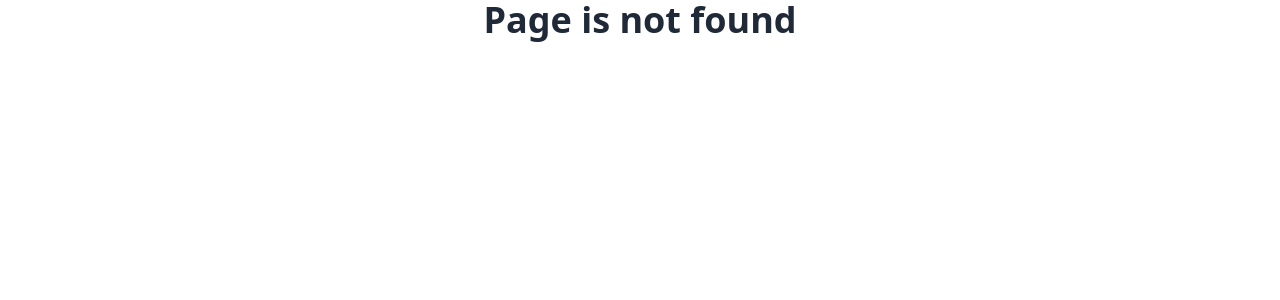
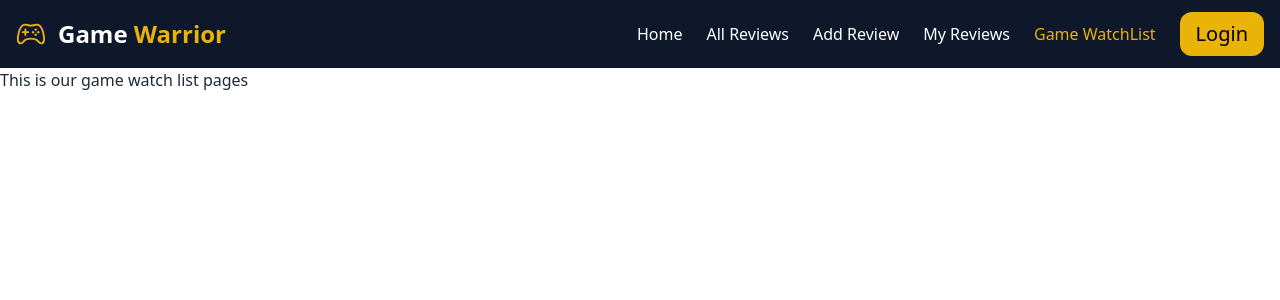
Before and after one commit to chayon1001/game-review-final-update-client-side, a React (Vite) app: page /gameWatchList in a window 1280 px wide. Before the commit this address had no page. Shown: the top 300 px of the page. Built offline with nearby package versions, Linux system fonts and the light colour scheme.

Commit message:
created the firbase authentication

```diff
--- a/package.json
+++ b/package.json
@@ -10,6 +10,7 @@
     "preview": "vite preview"
   },
   "dependencies": {
+    "firebase": "^11.0.2",
     "localforage": "^1.10.0",
     "match-sorter": "^8.0.0",
     "react": "^18.3.1",
--- /dev/null
+++ b/src/components/AllReviews/AllReviews.jsx
@@ -0,0 +1,11 @@
+import React from 'react';
+
+const AllReviews = () => {
+    return (
+        <div>
+           <h3>This is our all reviews pages</h3>
+        </div>
+    );
+};
+
+export default AllReviews;
--- /dev/null
+++ b/src/components/addReview/AddReview.jsx
@@ -0,0 +1,11 @@
+import React from 'react';
+
+const AddReview = () => {
+    return (
+        <div>
+            <h3>This is our add review pages</h3>
+        </div>
+    );
+};
+
+export default AddReview;
--- /dev/null
+++ b/src/components/gameWatchList/GameWatchList.jsx
@@ -0,0 +1,11 @@
+import React from 'react';
+
+const GameWatchList = () => {
+    return (
+        <div>
+            <h3>This is our game watch list pages</h3>
+        </div>
+    );
+};
+
+export default GameWatchList;
--- /dev/null
+++ b/src/components/myReviews/MyReviews.jsx
@@ -0,0 +1,11 @@
+import React from 'react';
+
+const MyReviews = () => {
+    return (
+        <div>
+            <h3>This is our my review pages</h3>
+        </div>
+    );
+};
+
+export default MyReviews;
```
Also changed, not shown: src/routes/Router.jsx (+22 -0 lines), src/firebase/firebase.config.js (added), 1 other file (tests, documents, lock files or other folders).
